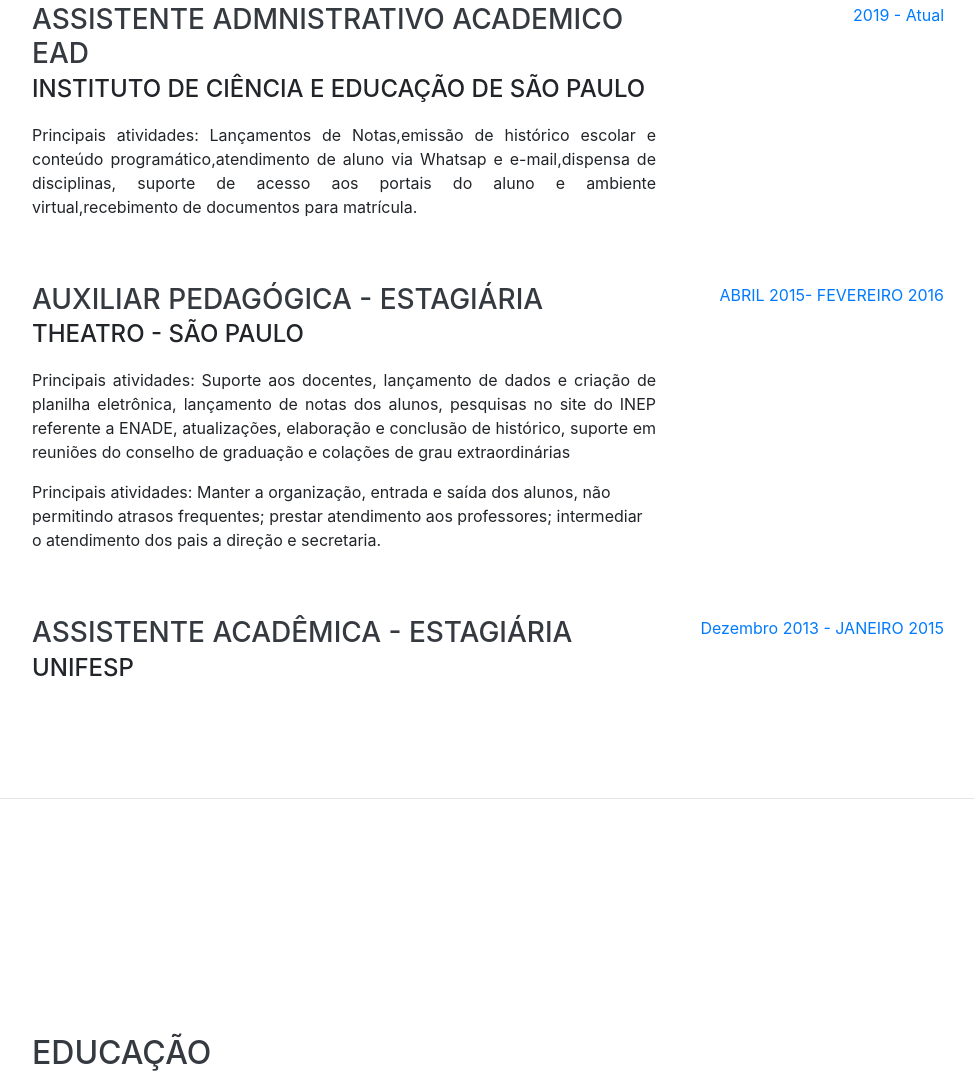
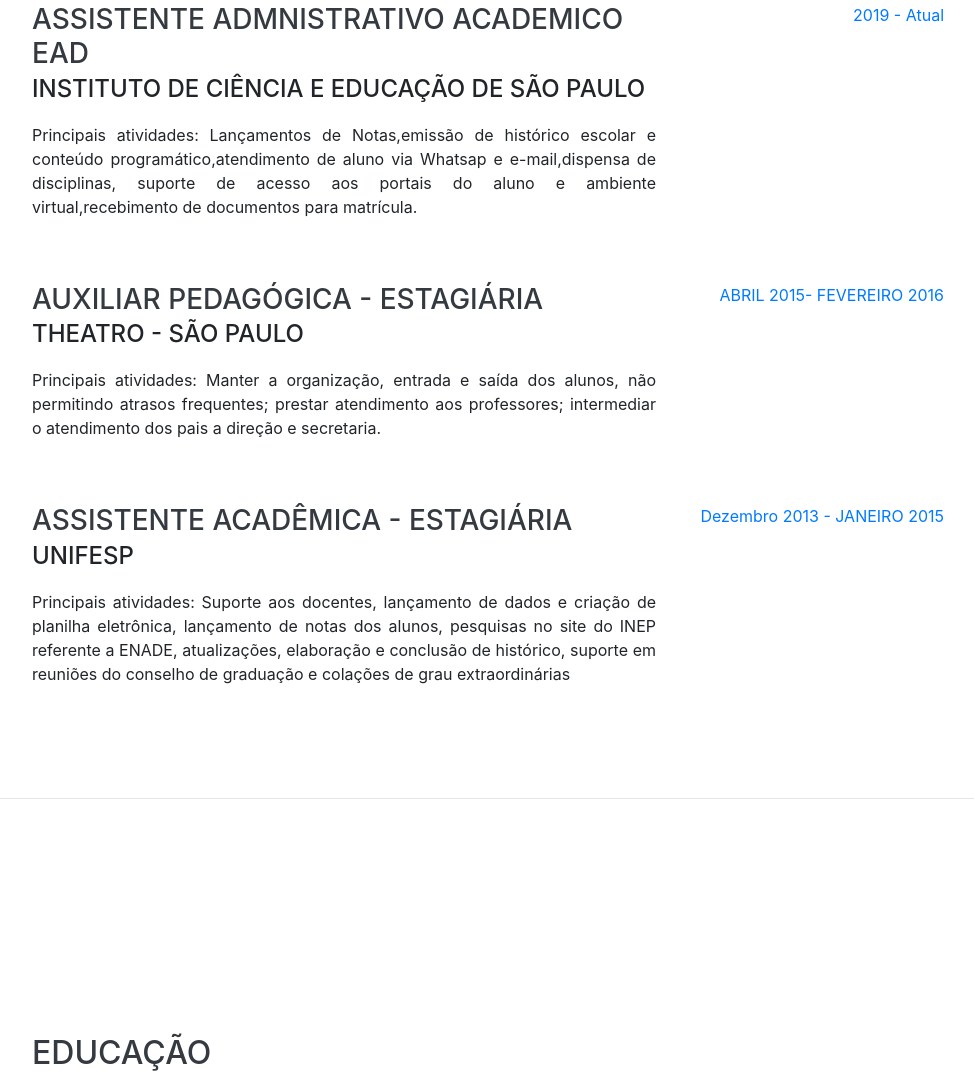
Before and after one commit to marinagarcia89/marinagarcia89.github.io, a website with bundled scripts: page pages/index.html in a window 1280 px wide. Shown: the part 932-2015 px from the top of the page, without its empty margins (288-1262 px from the left). Built offline with nearby package versions, Linux system fonts and the light colour scheme; a web font is replaced by a local one.

Commit message:
ATUALIZAR portfolioSssss

```diff
--- a/pages/index.html
+++ b/pages/index.html
@@ -118,9 +118,10 @@
           <div class="resume-content">
             <h3 class="mb-0">Auxiliar Pedagógica - Estagiária</h3>
             <div class="subheading mb-3">Theatro - São Paulo</div>
-            <p style="text-align: justify;">Principais atividades: Suporte aos docentes, lançamento de dados e criação de planilha eletrônica, lançamento de notas dos alunos, pesquisas no site do INEP referente a ENADE, atualizações, elaboração e conclusão de histórico, suporte em reuniões do conselho de graduação e colações de grau extraordinárias </p>
-				Principais atividades: Manter a organização, entrada e saída dos alunos, não permitindo atrasos frequentes; prestar atendimento aos professores; intermediar o atendimento dos pais a direção e secretaria.</p>
-          </div>
+	        	<p style="text-align: justify;">
+					Principais atividades: Manter a organização, entrada e saída dos alunos, não permitindo atrasos frequentes; prestar atendimento aos professores; intermediar o atendimento dos pais a direção e secretaria.</p>
+				</p>
+			</div>
           <div class="resume-date text-md-right">
             <span class="text-primary">ABRIL 2015- FEVEREIRO 2016 </span>
           </div>
@@ -131,7 +132,10 @@
           <div class="resume-content">
             <h3 class="mb-0">Assistente Acadêmica - Estagiária </h3>
             <div class="subheading mb-3">UNIFESP</div>
-          </div>
+             <p style="text-align: justify;">
+             	Principais atividades: Suporte aos docentes, lançamento de dados e criação de planilha eletrônica, lançamento de notas dos alunos, pesquisas no site do INEP referente a ENADE, atualizações, elaboração e conclusão de histórico, suporte em reuniões do conselho de graduação e colações de grau extraordinárias</p>
+             </p>
+         	 </div>
           <div class="resume-date text-md-right">
             <span class="text-primary">Dezembro 2013 - JANEIRO 2015</span>
           </div>
```
